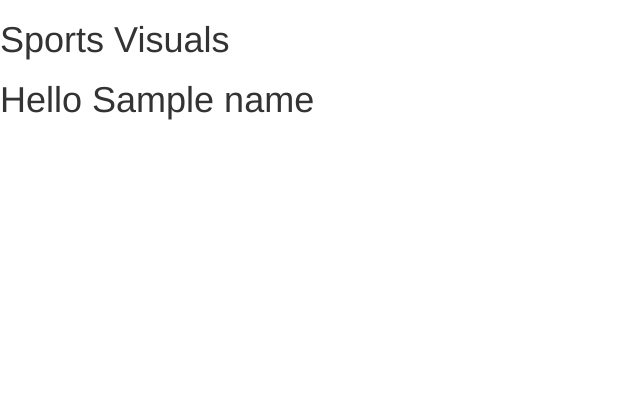
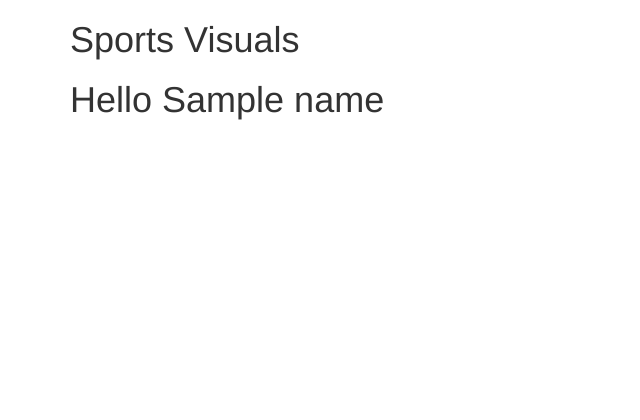
Before and after one commit to Yepez1997/sports-visuals, a Python web app: template templates/template.html in a window 1280 px wide. Shown: the top 420 px of the page, without its empty margins (0-640 px from the left). Run offline with Jinja, Linux system fonts and the light colour scheme; the template is opened without the code that fills it: most values are stand-ins (such as "Sample title", 1, 10 or a date in 2020); some libraries are stand-ins or nearby versions.

Commit message:
container

```diff
--- a/static/template.css
+++ b/static/template.css
@@ -1,3 +1,3 @@
 h1 {
-  color: blue;
+  text-color: blue;
 }
--- a/templates/template.html
+++ b/templates/template.html
@@ -16,8 +16,10 @@ this file is for the Caesar cipher article -->
 <title>Sports Data</title>
 </head>
 <body>
-<h1> Sports Visuals </h1>
-<h1> Hello {{name}} </h1>
+<div class ="container">
+  <h1> Sports Visuals </h1>
+  <h1> Hello {{name}} </h1>
+</div>
 
 
 <svg width="960" height="960"></svg>
@@ -29,8 +31,8 @@ this file is for the Caesar cipher article -->
 
 <br>
 
+<div class="container">
 <script>
-
 var svg = d3.select("svg"),
     width = +svg.attr("width"),
     height = +svg.attr("height"),
@@ -103,9 +105,8 @@ function groupTicks(d, step) {
     return {value: value, angle: value * k + d.startAngle};
   });
 }
-
-
 </script>
+</div>
 
 </body>
 
```
